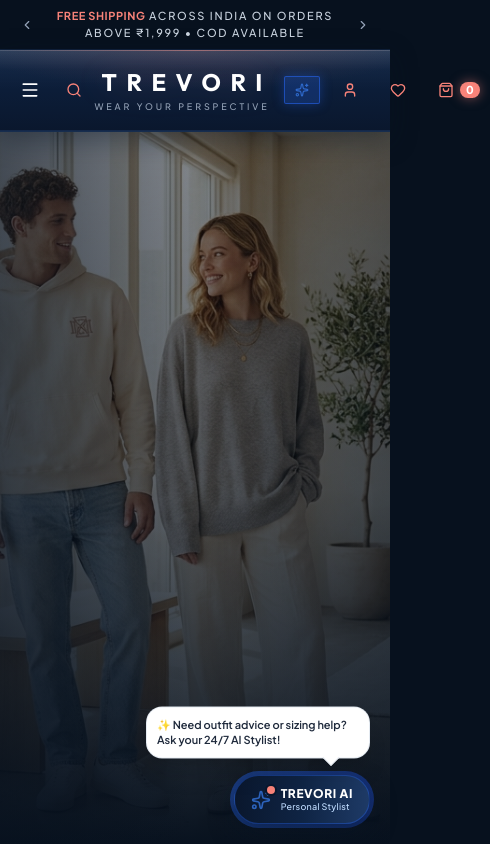
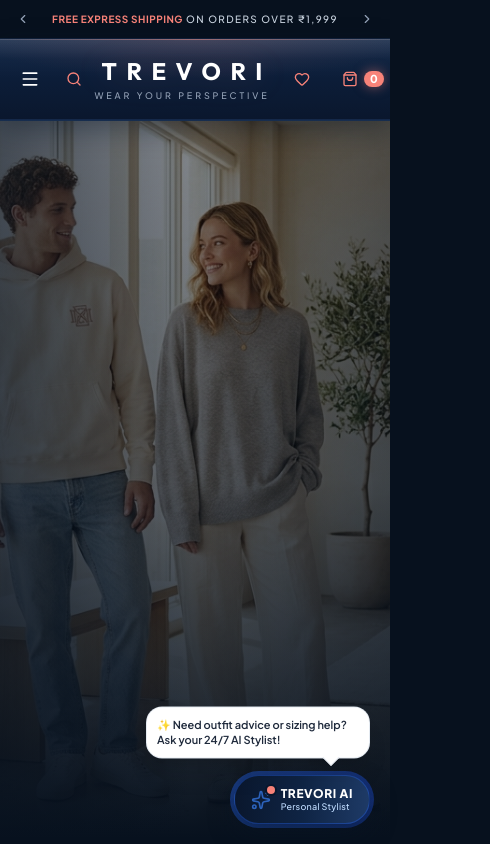
Before and after one commit to pranavavadhanula/trenzio-storefront, a React (Vite) app: page / in a window 390 px wide. Shown: the top 844 px of the page, 490 px wide, since content can reach past the window. Built offline with nearby package versions, Linux system fonts and the light colour scheme.

Commit message:
Fix announcement bar styling and mobile responsive layout across all viewports

```diff
--- a/index.html
+++ b/index.html
@@ -1,9 +1,9 @@
 <!DOCTYPE html>
-<html lang="en" class="scroll-smooth bg-[#07111E] text-[#F8FAFC]">
+<html lang="en" class="scroll-smooth bg-[#07111E] text-[#F8FAFC] overflow-x-hidden max-w-full">
   <head>
     <meta charset="UTF-8" />
     <link rel="icon" type="image/svg+xml" href="/vite.svg" />
-    <meta name="viewport" content="width=device-width, initial-scale=1.0" />
+    <meta name="viewport" content="width=device-width, initial-scale=1.0, maximum-scale=5.0" />
     <title>T R E V O R I — Luxury Heavyweight Streetwear & Apparel</title>
     <!-- Google Fonts for Modern Luxury Streetwear Aesthetics -->
     <link rel="preconnect" href="https://fonts.googleapis.com">
@@ -12,8 +12,8 @@
     <!-- Google Identity Services (Official Google OAuth 2.0 Sign In) -->
     <script src="https://accounts.google.com/gsi/client" async defer></script>
   </head>
-  <body class="bg-[#07111E] text-[#F8FAFC] font-sans antialiased selection:bg-[#F88379] selection:text-white overflow-x-hidden">
-    <div id="root"></div>
+  <body class="bg-[#07111E] text-[#F8FAFC] font-sans antialiased selection:bg-[#F88379] selection:text-white overflow-x-hidden max-w-full w-full">
+    <div id="root" class="w-full max-w-full overflow-x-hidden"></div>
     <script type="module" src="/src/main.tsx"></script>
   </body>
 </html>
--- a/src/App.tsx
+++ b/src/App.tsx
@@ -41,7 +41,7 @@ function MainStorefront() {
   const isLoginPage = pathname === '/login';
 
   return (
-    <div className="min-h-screen bg-[#07111E] text-[#F8FAFC] flex flex-col font-sans selection:bg-[#F88379] selection:text-white">
+    <div className="min-h-screen w-full max-w-full overflow-x-hidden bg-[#07111E] text-[#F8FAFC] flex flex-col font-sans selection:bg-[#F88379] selection:text-white">
       <ScrollToTop />
 
       {/* Top Banner (Navy Blue Glossy) - Hidden on full-screen Login */}
@@ -51,7 +51,7 @@ function MainStorefront() {
       {!isLoginPage && <Navbar />}
 
       {/* Main Multi-Page Routed Content (Dark Blue Theme) */}
-      <main className="flex-1 bg-[#07111E]">
+      <main className="flex-1 w-full max-w-full overflow-x-hidden bg-[#07111E]">
         <Routes>
           {/* Home Page: Hero, Heavyweight Drops, Fabric Promise */}
           <Route path="/" element={<HomePage />} />
--- a/src/components/AnnouncementBar.tsx
+++ b/src/components/AnnouncementBar.tsx
@@ -4,22 +4,22 @@ import { Link } from 'react-router-dom';
 
 const ANNOUNCEMENTS = [
   {
-    text: 'FREE SHIPPING ACROSS INDIA ON ORDERS ABOVE ₹1,999 • COD AVAILABLE',
-    highlight: 'FREE SHIPPING',
+    text: 'FREE EXPRESS SHIPPING ON ORDERS OVER ₹1,999',
+    highlight: 'FREE EXPRESS SHIPPING',
     link: '/collections',
   },
   {
-    text: 'USE CODE: TREVORI200 FOR FLAT ₹200 OFF YOUR FIRST ORDER',
+    text: 'USE CODE: TREVORI200 FOR FLAT ₹200 OFF',
     highlight: 'TREVORI200',
     link: '/collections',
   },
   {
-    text: '100% COMBED BIO-WASH COTTON • 240–400 GSM ARCHITECTURAL HEAVYWEIGHT DROPS',
+    text: '100% COMBED COTTON • 240–400 GSM DROPS',
     highlight: '240–400 GSM',
     link: '/about',
   },
   {
-    text: 'EXPERIENCE YOUR SILHOUETTE IN THE 3D VIRTUAL FITTING ROOM',
+    text: '3D VIRTUAL FIT ROOM • LIVE PREVIEW',
     highlight: '3D VIRTUAL',
     link: '/try-on',
   },
@@ -33,15 +33,17 @@ export const AnnouncementBar: React.FC = () => {
     if (isPaused) return;
     const interval = setInterval(() => {
       setCurrentIndex((prev) => (prev + 1) % ANNOUNCEMENTS.length);
-    }, 4000);
+    }, 4500);
     return () => clearInterval(interval);
   }, [isPaused]);
 
-  const handlePrev = () => {
+  const handlePrev = (e: React.MouseEvent) => {
+    e.stopPropagation();
     setCurrentIndex((prev) => (prev - 1 + ANNOUNCEMENTS.length) % ANNOUNCEMENTS.length);
   };
 
-  const handleNext = () => {
+  const handleNext = (e: React.MouseEvent) => {
+    e.stopPropagation();
     setCurrentIndex((prev) => (prev + 1) % ANNOUNCEMENTS.length);
   };
 
@@ -51,26 +53,26 @@ export const AnnouncementBar: React.FC = () => {
     <div
       onMouseEnter={() => setIsPaused(true)}
       onMouseLeave={() => setIsPaused(false)}
-      className="w-full bg-[#07111E] text-slate-300 border-b border-[#1E3A66]/40 py-2 sm:py-2.5 px-4 font-sans select-none relative z-40 transition-colors"
+      className="w-full max-w-full overflow-hidden bg-[#07111E] text-slate-300 border-b border-[#1E3A66]/40 py-2 sm:py-2.5 px-3 sm:px-4 font-sans select-none relative z-40 transition-colors"
     >
-      <div className="max-w-7xl mx-auto flex items-center justify-between text-[11px] sm:text-xs">
+      <div className="w-full max-w-7xl mx-auto flex items-center justify-between min-w-0 text-[10px] sm:text-xs">
         {/* Left Arrow */}
         <button
           type="button"
           onClick={handlePrev}
           aria-label="Previous announcement"
-          className="p-1 text-slate-400 hover:text-white transition-colors cursor-pointer"
+          className="shrink-0 p-1 text-slate-400 hover:text-white transition-colors cursor-pointer"
         >
           <ChevronLeft className="w-3.5 h-3.5" />
         </button>
 
-        {/* Central Clean Message */}
-        <div className="flex-1 text-center overflow-hidden px-2">
+        {/* Central Clean Luxury Message */}
+        <div className="flex-1 min-w-0 text-center overflow-hidden px-2">
           <Link
             to={current.link}
-            className="inline-block transition-opacity duration-300 hover:text-white"
+            className="block truncate max-w-full transition-opacity duration-300 hover:text-white"
           >
-            <span className="tracking-[0.16em] uppercase font-medium text-slate-300 hover:text-white">
+            <span className="tracking-[0.14em] uppercase font-medium text-slate-300 hover:text-white">
               {current.text.split(current.highlight).map((part, i, arr) => (
                 <React.Fragment key={i}>
                   {part}
@@ -90,7 +92,7 @@ export const AnnouncementBar: React.FC = () => {
           type="button"
           onClick={handleNext}
           aria-label="Next announcement"
-          className="p-1 text-slate-400 hover:text-white transition-colors cursor-pointer"
+          className="shrink-0 p-1 text-slate-400 hover:text-white transition-colors cursor-pointer"
         >
           <ChevronRight className="w-3.5 h-3.5" />
         </button>
--- a/src/components/Navbar.tsx
+++ b/src/components/Navbar.tsx
@@ -132,24 +132,24 @@ export const Navbar: React.FC = () => {
             <span>INR (₹)</span>
           </div>
 
-          {/* AI Stylist Studio Link */}
+          {/* AI Stylist Studio Link - Visible on tablet/desktop */}
           <Link
             to="/ai-stylist"
-            className="relative flex items-center gap-1.5 text-white hover:text-[#93C5FD] transition-all px-2.5 py-1.5 rounded-sm bg-[#2563EB]/25 border border-[#2563EB]/60 hover:bg-[#2563EB]/35 cursor-pointer font-sans text-xs font-bold tracking-wider shadow-[0_0_12px_rgba(37,99,235,0.35)]"
+            className="hidden md:flex relative items-center gap-1.5 text-white hover:text-[#93C5FD] transition-all px-2.5 py-1.5 rounded-sm bg-[#2563EB]/25 border border-[#2563EB]/60 hover:bg-[#2563EB]/35 cursor-pointer font-sans text-xs font-bold tracking-wider shadow-[0_0_12px_rgba(37,99,235,0.35)]"
             title="Trevori AI Fashion Stylist Studio"
           >
             <Sparkles className="w-3.5 h-3.5 text-[#3B82F6] animate-pulse" />
-            <span className="hidden sm:inline">AI STYLIST</span>
+            <span>AI STYLIST</span>
           </Link>
 
-          {/* Account / Log In */}
+          {/* Account / Log In - Visible on tablet/desktop, accessible via hamburger drawer on mobile */}
           <Link
             to={isLoggedIn ? "/account" : "/login"}
-            className="relative flex items-center gap-1.5 text-[#CBD5E1] hover:text-[#F88379] transition-all px-2.5 py-1.5 rounded-sm hover:bg-white/[0.06] cursor-pointer font-sans text-xs font-bold tracking-wider"
+            className="hidden sm:flex relative items-center gap-1.5 text-[#CBD5E1] hover:text-[#F88379] transition-all px-2.5 py-1.5 rounded-sm hover:bg-white/[0.06] cursor-pointer font-sans text-xs font-bold tracking-wider"
             title={isLoggedIn ? `Account (${user?.name})` : "Customer Log In or Register"}
           >
             <User className="w-4 h-4 text-[#F88379]" />
-            <span className="hidden sm:inline">
+            <span>
               {isLoggedIn ? 'ACCOUNT' : 'LOG IN'}
             </span>
           </Link>
--- a/src/pages/HomePage.tsx
+++ b/src/pages/HomePage.tsx
@@ -164,9 +164,9 @@ const Showcase3DCard: React.FC<Showcase3DCardProps> = ({
 
 export const HomePage: React.FC = () => {
   return (
-    <div className="relative min-h-[90vh] flex flex-col justify-start w-full bg-[#07111E] text-white overflow-hidden font-sans pb-14">
+    <div className="relative min-h-[90vh] flex flex-col justify-start w-full max-w-full bg-[#07111E] text-white overflow-hidden font-sans pb-14">
       {/* Deep Royal Midnight Ambient Glow */}
-      <div className="pointer-events-none absolute top-10 left-1/3 w-[650px] h-72 bg-gradient-to-r from-[#1D4ED8]/25 via-[#2563EB]/15 to-transparent blur-3xl rounded-full" />
+      <div className="pointer-events-none absolute top-10 left-1/2 -translate-x-1/2 w-72 sm:w-[500px] h-72 bg-gradient-to-r from-[#1D4ED8]/25 via-[#2563EB]/15 to-transparent blur-3xl rounded-full" />
 
       {/* 1. Cinematic Hero Editorial Photo Banner with Custom Shirt & Monogram Hoodie */}
       <div className="relative z-10 w-full mb-8 sm:mb-10">
```
